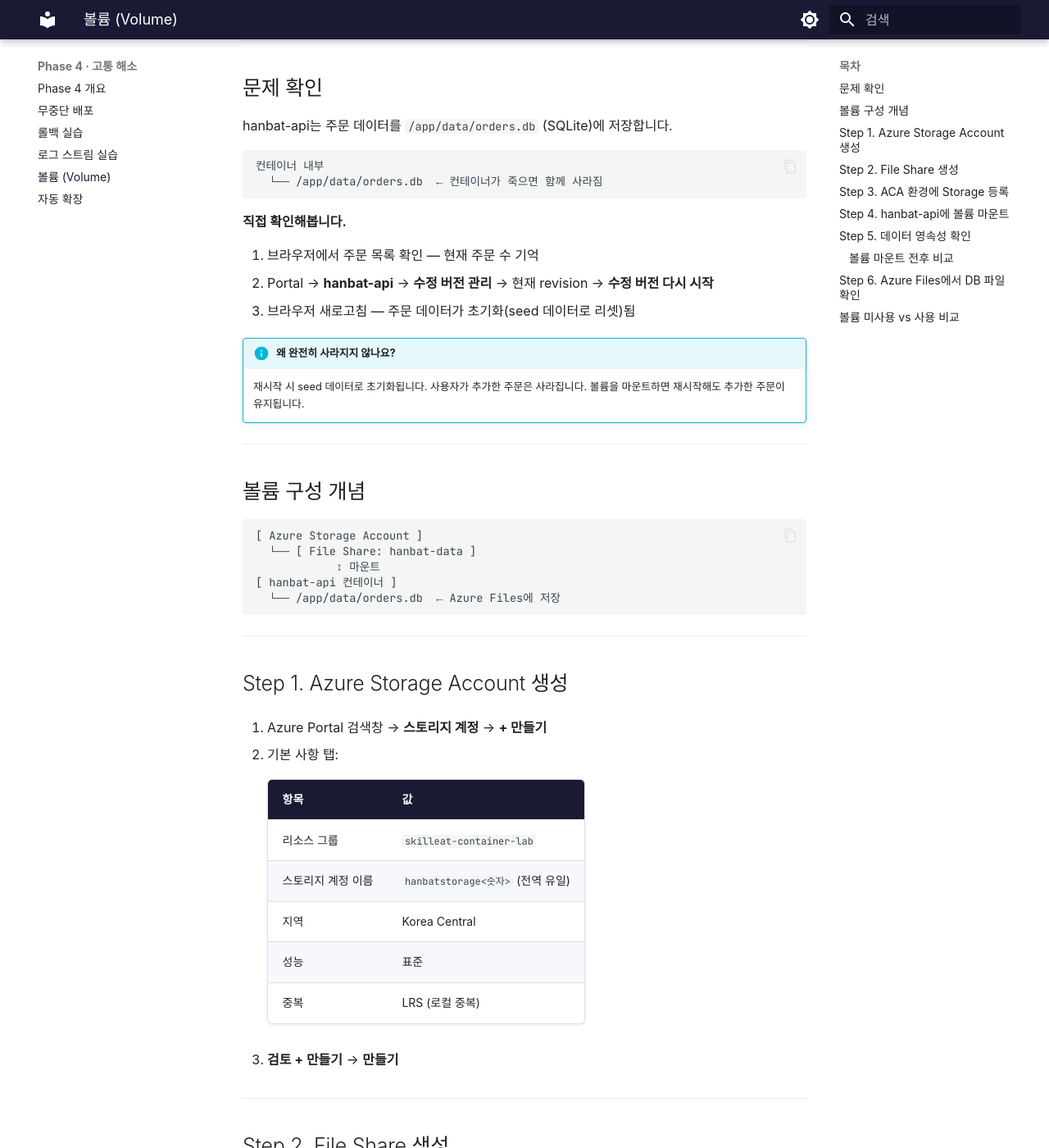
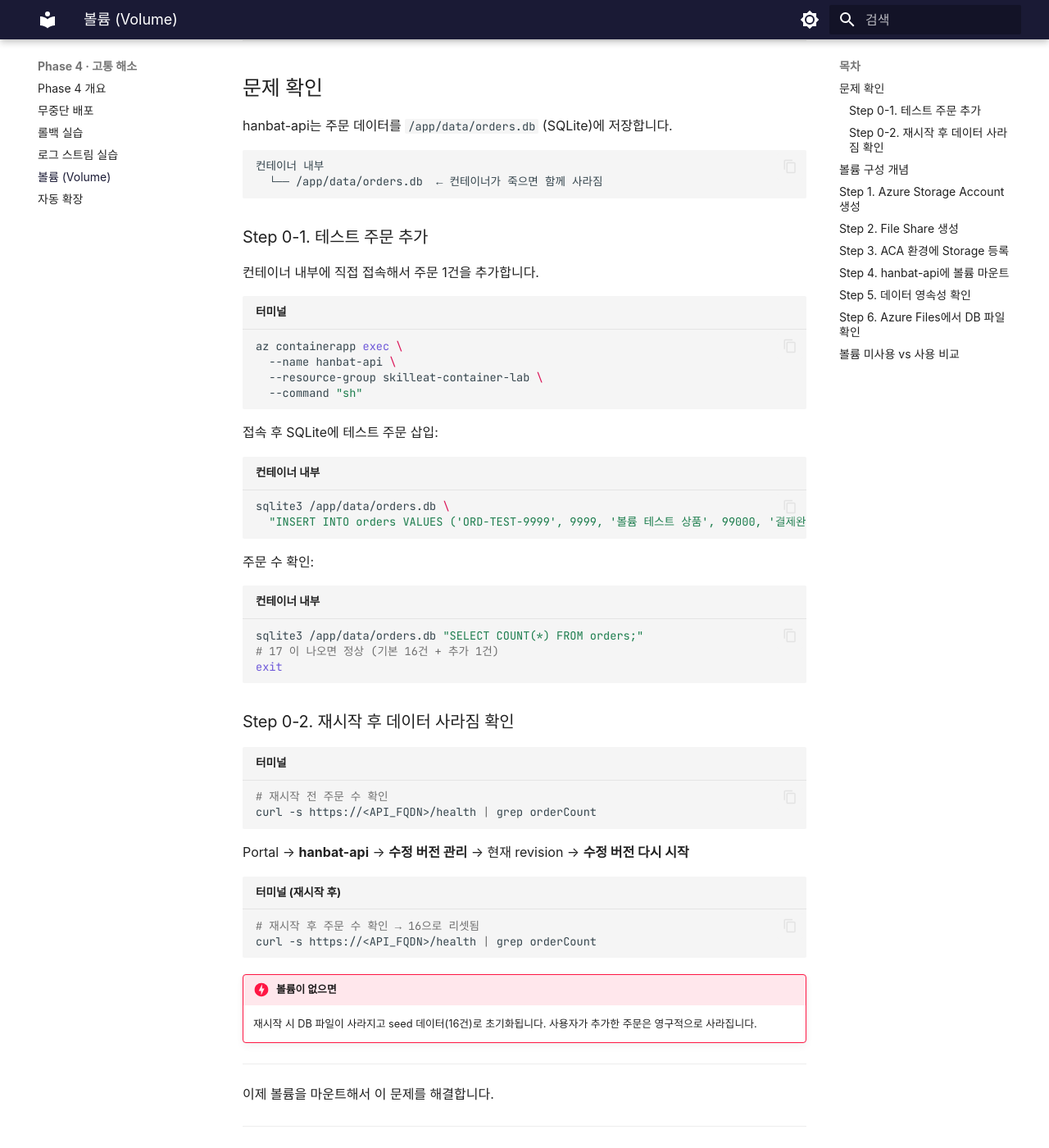
Before and after one commit to skilleat-labs/container-service-labs, an MkDocs documentation site: the page built from docs/phase-4/volume.md, in a window 1280 px wide and 1400 px high, scrolled down 383 px. Shown: the whole window at 82% size. Built offline with MkDocs 1.6.1 and Material for MkDocs 9.7.7, drawn with Linux system fonts in a browser that asks for light colours; some web fonts are replaced; some of the changed text lies outside the part shown.

Commit message:
feat: 볼륨 실습 — 테스트 주문 추가/재시작 전후 비교 구성으로 개선

````diff
--- a/docs/phase-4/volume.md
+++ b/docs/phase-4/volume.md
@@ -20,15 +20,53 @@ hanbat-api는 주문 데이터를 `/app/data/orders.db` (SQLite)에 저장합니
   └── /app/data/orders.db  ← 컨테이너가 죽으면 함께 사라짐
 ```
 
-**직접 확인해봅니다.**
+### Step 0-1. 테스트 주문 추가
 
-1. 브라우저에서 주문 목록 확인 — 현재 주문 수 기억
-2. Portal → **hanbat-api** → **수정 버전 관리** → 현재 revision → **수정 버전 다시 시작**
-3. 브라우저 새로고침 — 주문 데이터가 초기화(seed 데이터로 리셋)됨
+컨테이너 내부에 직접 접속해서 주문 1건을 추가합니다.
 
-!!! info "왜 완전히 사라지지 않나요?"
-    재시작 시 seed 데이터로 초기화됩니다. 사용자가 추가한 주문은 사라집니다.
-    볼륨을 마운트하면 재시작해도 추가한 주문이 유지됩니다.
+```bash title="터미널"
+az containerapp exec \
+  --name hanbat-api \
+  --resource-group skilleat-container-lab \
+  --command "sh"
+```
+
+접속 후 SQLite에 테스트 주문 삽입:
+
+```bash title="컨테이너 내부"
+sqlite3 /app/data/orders.db \
+  "INSERT INTO orders VALUES ('ORD-TEST-9999', 9999, '볼륨 테스트 상품', 99000, '결제완료', '2026-05-14', '2026-05-20');"
+```
+
+주문 수 확인:
+
+```bash title="컨테이너 내부"
+sqlite3 /app/data/orders.db "SELECT COUNT(*) FROM orders;"
+# 17 이 나오면 정상 (기본 16건 + 추가 1건)
+exit
+```
+
+### Step 0-2. 재시작 후 데이터 사라짐 확인
+
+```bash title="터미널"
+# 재시작 전 주문 수 확인
+curl -s https://<API_FQDN>/health | grep orderCount
+```
+
+Portal → **hanbat-api** → **수정 버전 관리** → 현재 revision → **수정 버전 다시 시작**
+
+```bash title="터미널 (재시작 후)"
+# 재시작 후 주문 수 확인 → 16으로 리셋됨
+curl -s https://<API_FQDN>/health | grep orderCount
+```
+
+!!! danger "볼륨이 없으면"
+    재시작 시 DB 파일이 사라지고 seed 데이터(16건)로 초기화됩니다.
+    사용자가 추가한 주문은 영구적으로 사라집니다.
+
+---
+
+이제 볼륨을 마운트해서 이 문제를 해결합니다.
 
 ---
 
@@ -133,19 +171,34 @@ ACA 볼륨을 사용하려면 먼저 **ACA 환경(Environment)** 에 Storage를
 
 ## Step 5. 데이터 영속성 확인
 
-### 볼륨 마운트 전후 비교
+**① 테스트 주문 다시 추가**
 
-**① 주문 추가**
+```bash title="터미널"
+az containerapp exec \
+  --name hanbat-api \
+  --resource-group skilleat-container-lab \
+  --revision hanbat-api--vol \
+  --command "sh"
+```
 
-브라우저에서 주문 목록 확인 — 현재 데이터 기억합니다.
+```bash title="컨테이너 내부"
+sqlite3 /app/data/orders.db \
+  "INSERT INTO orders VALUES ('ORD-TEST-9999', 9999, '볼륨 테스트 상품', 99000, '결제완료', '2026-05-14', '2026-05-20');"
+sqlite3 /app/data/orders.db "SELECT COUNT(*) FROM orders;"
+# 17 확인 후
+exit
+```
 
 **② 재시작**
 
 Portal → **hanbat-api** → **수정 버전 관리** → `hanbat-api--vol` → **수정 버전 다시 시작**
 
-**③ 브라우저 새로고침**
+**③ 재시작 후 주문 수 확인**
 
-재시작 후에도 주문 데이터가 유지되면 볼륨 마운트 성공입니다.
+```bash title="터미널"
+curl -s https://<API_FQDN>/health | grep orderCount
+# 17 유지되면 볼륨 마운트 성공!
+```
 
 <div class="checkpoint">
 <div class="checkpoint-title">✅ 확인 포인트</div>
````
